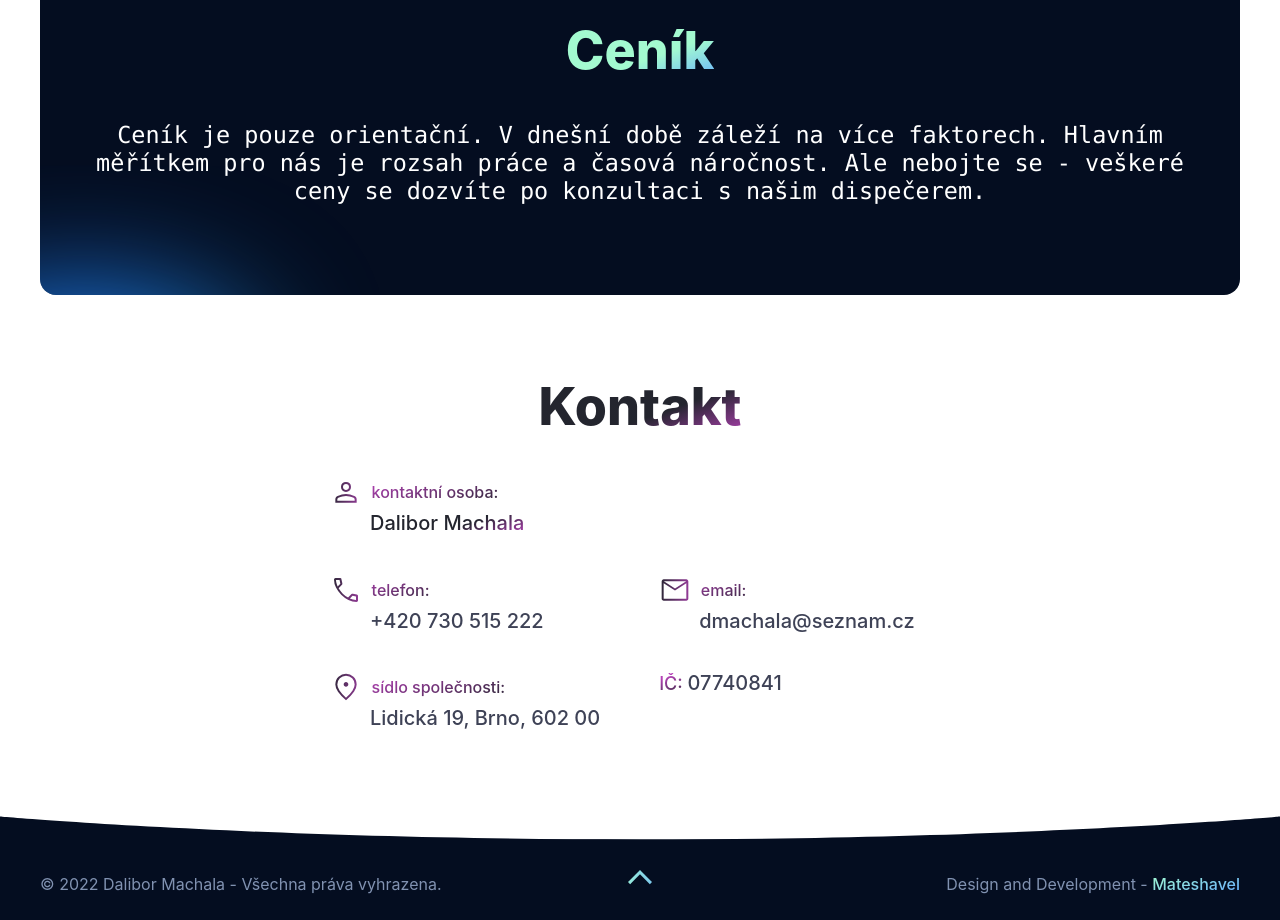
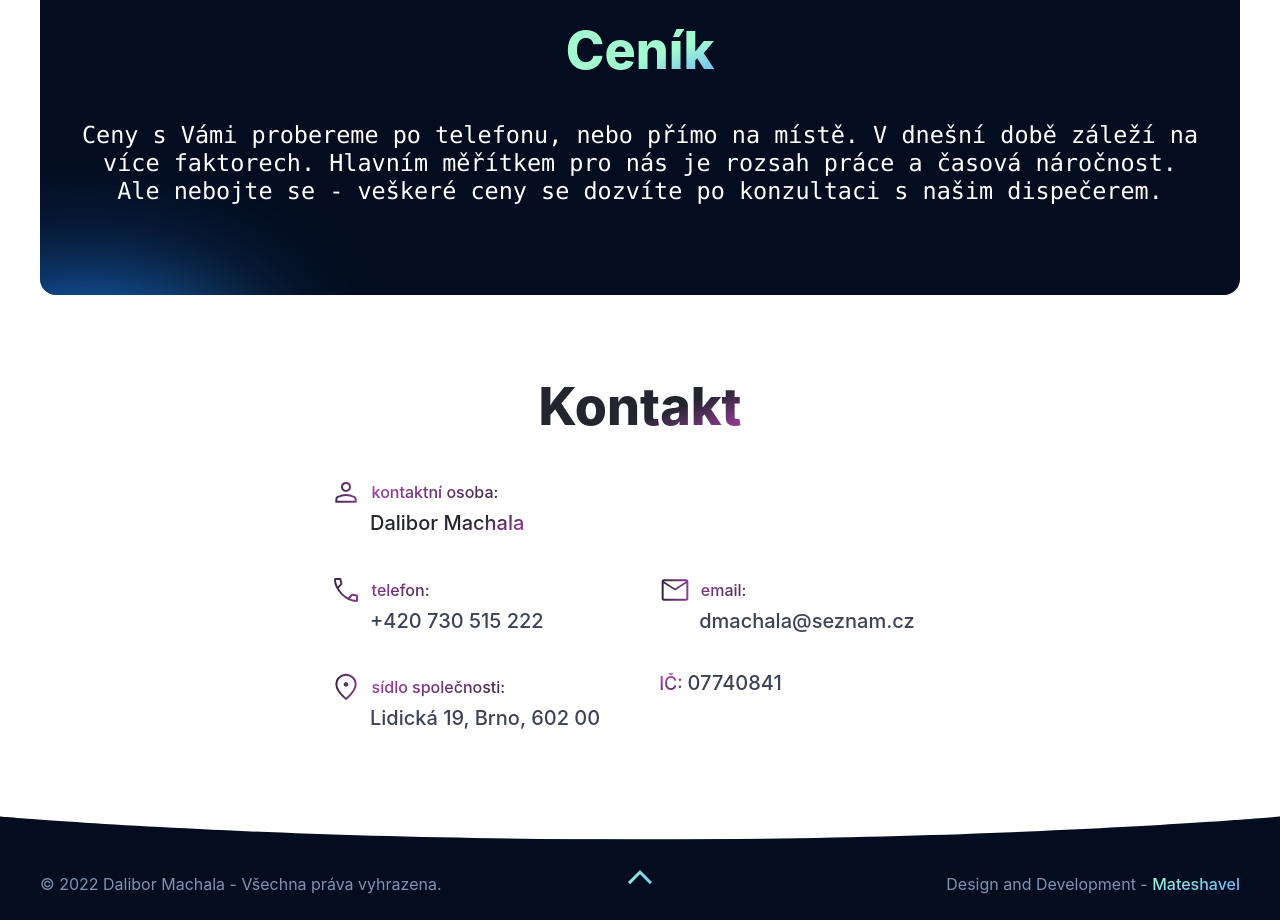
Before and after one commit to mateshavel/bagrykubota, a website built with webpack: page index.html in a window 1280 px wide. Shown: the part 1660-2580 px from the top of the page. Built offline with nearby package versions, Linux system fonts and the light colour scheme; files whose address does not match are found by name.

Commit message:
text "price-list" updated

```diff
--- a/index.html
+++ b/index.html
@@ -211,7 +211,7 @@
             <div class="container">
                 <div class="wide-block">
                     <h2><span class="gradient gradient--sec">Ceník</span></h2>
-                    <p class="desc desc--sec text-to-center">Ceník je pouze orientační. V dnešní době záleží na více faktorech. Hlavním měřítkem pro nás je rozsah práce a časová náročnost. Ale nebojte se - veškeré ceny se dozvíte po konzultaci s našim dispečerem.</p>
+                    <p class="desc desc--sec text-to-center">Ceny s Vámi probereme po telefonu, nebo přímo na místě. V dnešní době záleží na více faktorech. Hlavním měřítkem pro nás je rozsah práce a časová náročnost. Ale nebojte se - veškeré ceny se dozvíte po konzultaci s našim dispečerem.</p>
                     <br>
                     <!-- <div class="wide-block__col">
                         <div class="wide-block__row">
```
